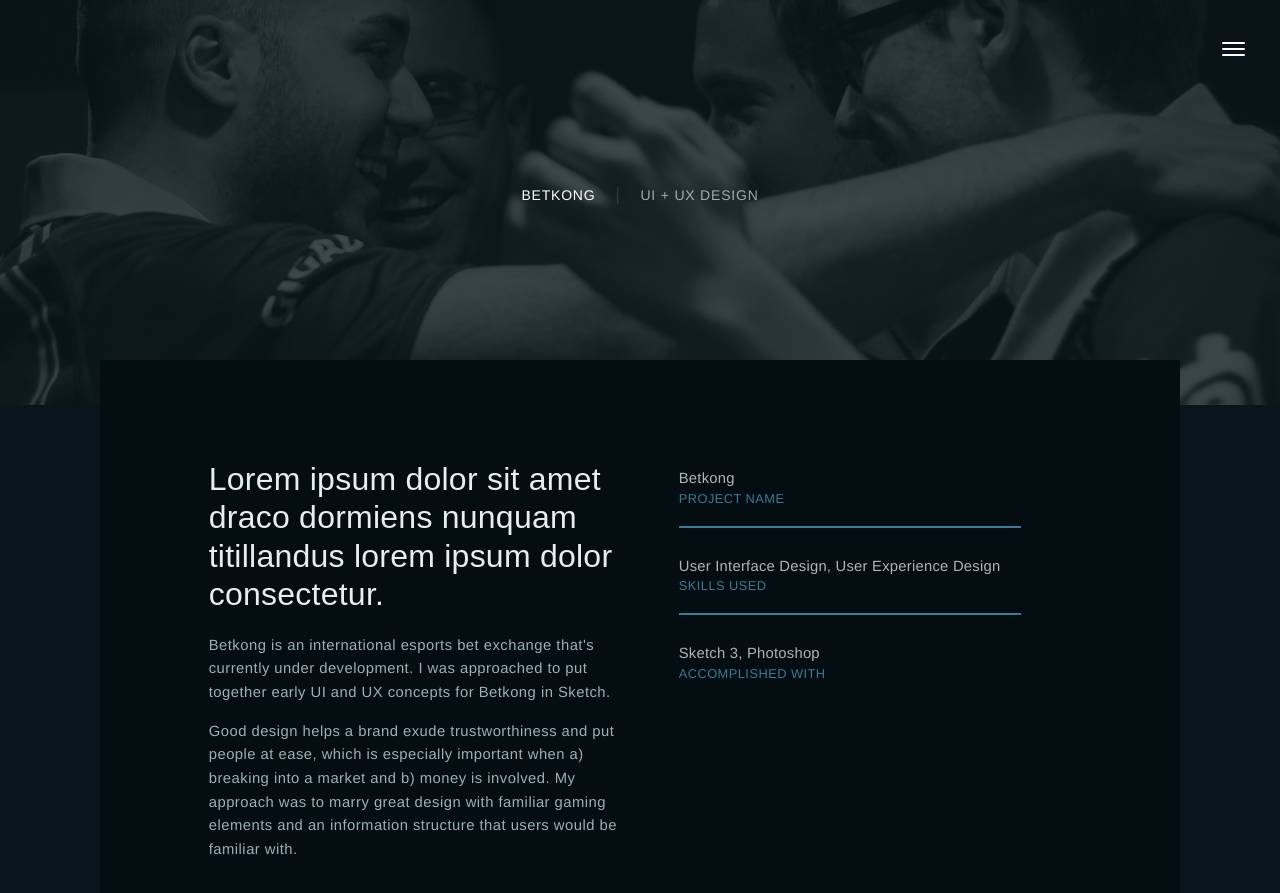
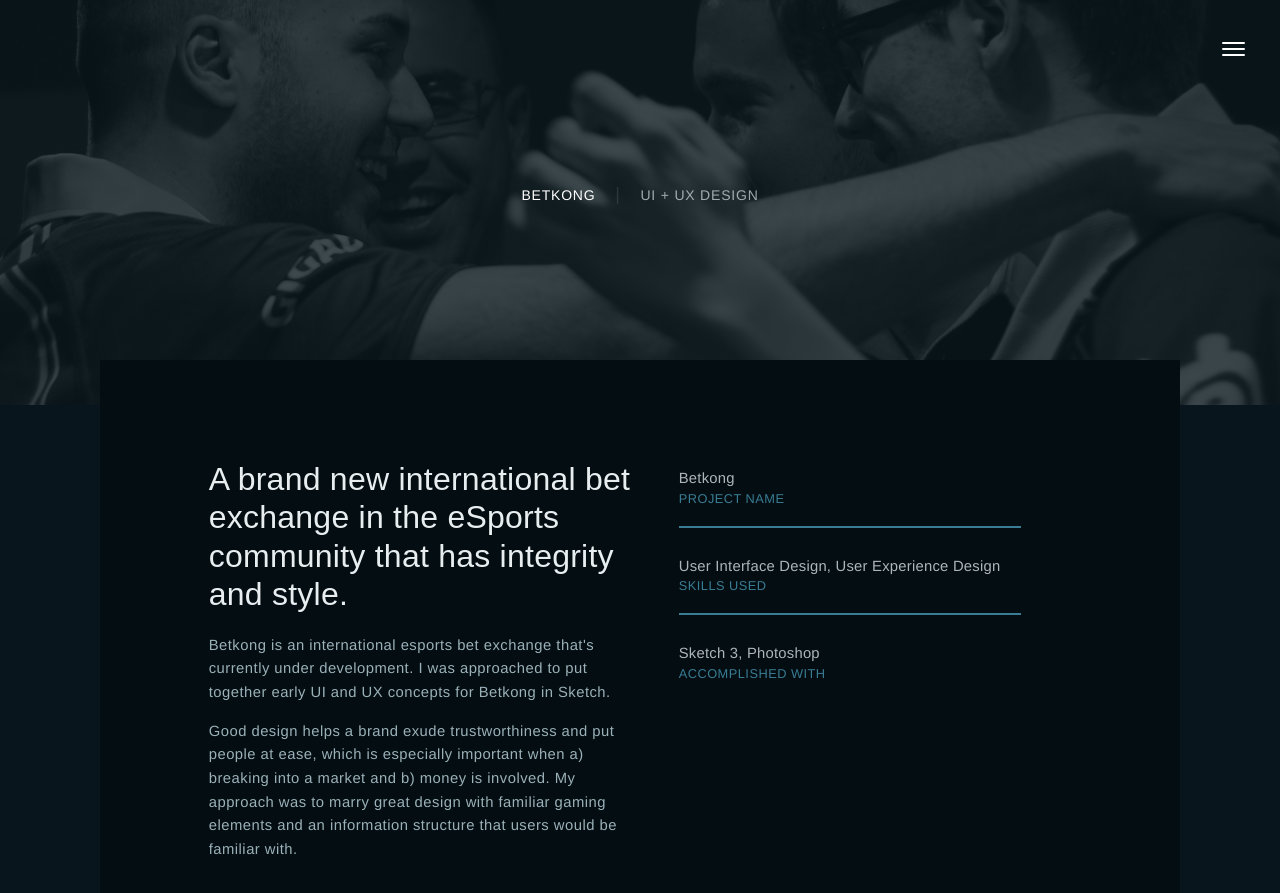
Before and after one commit to amandasaffer/rookery, a Jekyll site: the page built from _cases/betkong.html, in a window 1280 px wide and 900 px high. Shown: the top 893 px of the window. Built offline with Jekyll 4.4.1, drawn with Linux system fonts in a browser that asks for light colours; nearby versions of some CDN libraries; library files that are not in the unit come from our copies.

Commit message:
update case order, headlines, and spacedojo photo

```diff
--- a/_cases/betkong.html
+++ b/_cases/betkong.html
@@ -1,12 +1,12 @@
 ---
 layout: case
 title:  "Betkong"
-headline: "Lorem ipsum dolor sit amet draco dormiens nunquam titillandus lorem ipsum dolor consectetur."
+headline: "A brand new international bet exchange in the eSports community that has integrity and style."
 css: "betkong"
 services: "ui + ux design"
 category: "featured"
 permalink: "/cases/betkong"
-order: 1
+order: 3
 ---
 
 <div class="case-section">
--- a/_cases/sos.html
+++ b/_cases/sos.html
@@ -1,7 +1,7 @@
 ---
 layout: case
 title:  "Solving Organ Shortage"
-headline: "Disrupting the transplant industry by funding science to fabricate organs from a patient's own cells."
+headline: "Disrupting the transplant industry by funding science to grow organs from a patient's own cells."
 css: "sos"
 feature-image: "laura.jpg"
 services: "web design + video + photo"
--- a/_cases/spacedojo.html
+++ b/_cases/spacedojo.html
@@ -1,13 +1,13 @@
 ---
 layout: case
 title:  "Spacedojo"
-headline: "A community for dolor sit amet draco dormiens nunquam titillandus lorem ipsum dolor consectetur."
+headline: "Building a Javascript community where developers can learn, network, and make friends."
 css: "spacedojo"
 feature-image: "josh.jpg"
 services: "branding + identity + web design"
 category: "featured"
 permalink: "/cases/spacedojo"
-order: 3
+order: 1
 ---
 
 <div class="case-section">
```
Also changed, not shown: img/josh-small.jpg, img/josh.jpg.
